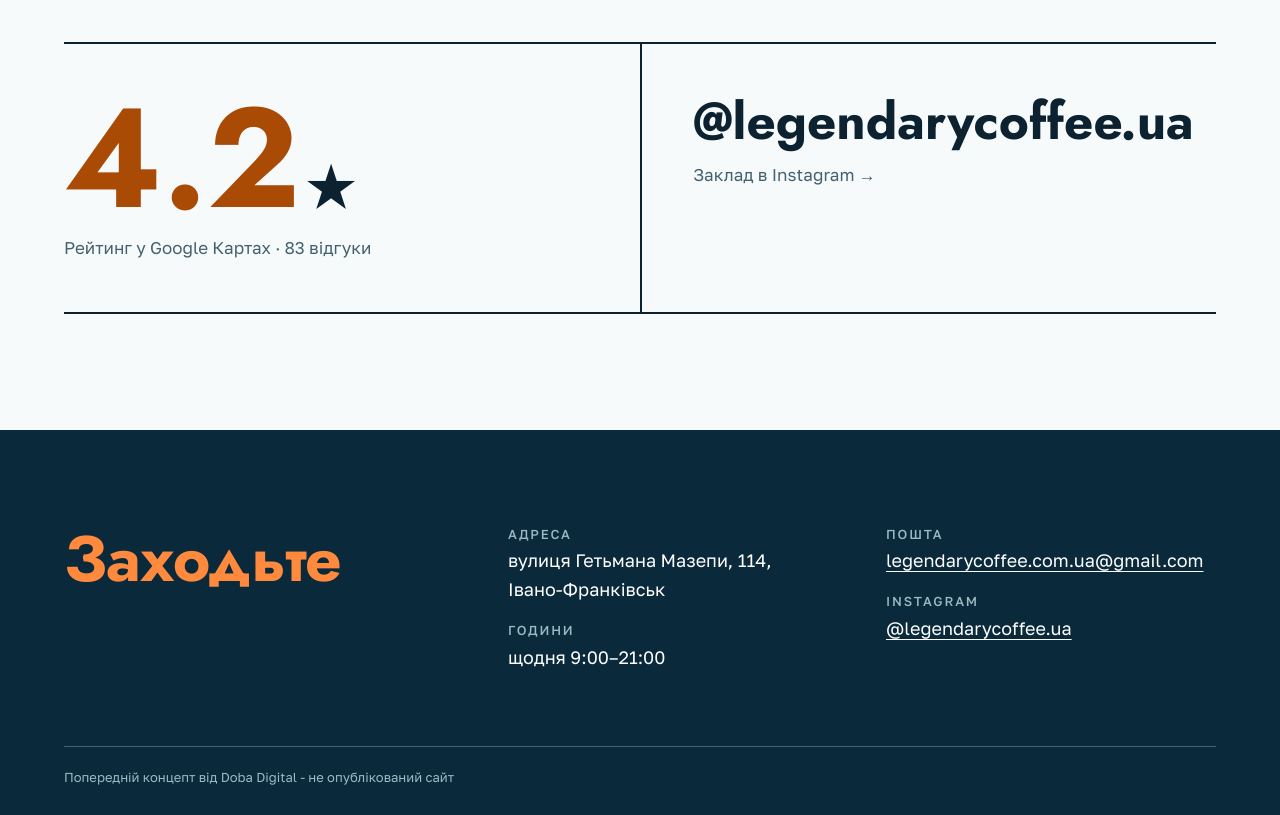
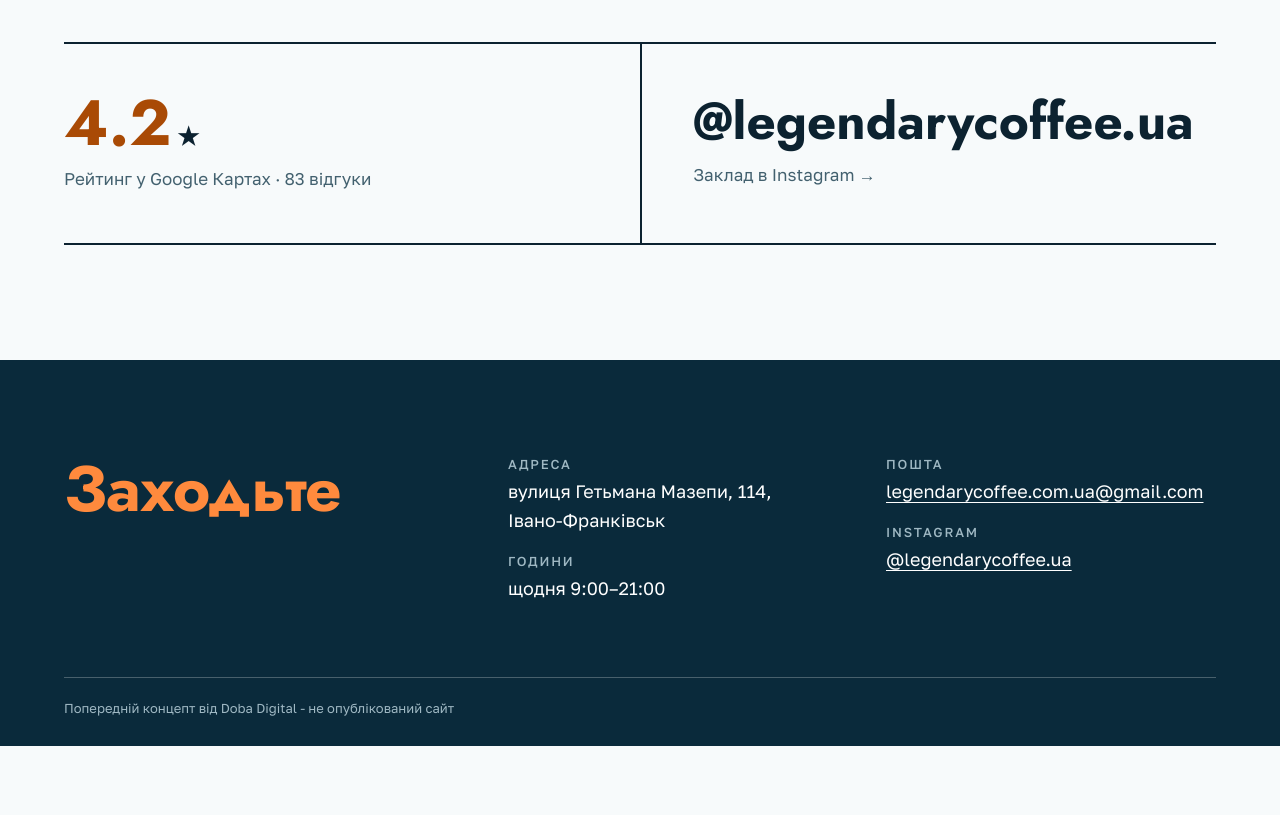
Before and after one commit to doba-digital-agency/previews, a plain HTML site: page p/legendary-coffee-1136b8/index.html in a window 1280 px wide. Shown: the part 3529-4344 px from the top of the page. After the commit the page ends 4275 px from the top, so only its background shows below. Drawn offline with Linux system fonts and the light colour scheme.

Commit message:
Preview legendary-coffee-1136b8

```diff
--- a/p/legendary-coffee-1136b8/index.html
+++ b/p/legendary-coffee-1136b8/index.html
@@ -110,7 +110,7 @@ h2{font:700 clamp(36px,5vw,64px)/1.05 var(--h);letter-spacing:-.01em}
 .social .grid{display:grid;grid-template-columns:1fr 1fr;border-top:2px solid var(--ink);border-bottom:2px solid var(--ink)}
 .social .grid>*{padding:clamp(28px,4vw,56px) 0;text-decoration:none}
 .social .grid>*+*{padding-left:clamp(24px,4vw,56px);border-left:2px solid var(--ink)}
-.score{font:700 clamp(72px,11vw,150px)/.9 var(--h);color:var(--crema-d)}
+.score{font:700 clamp(48px,11vw,64px)/.9 var(--h);color:var(--crema-d)}
 .score small{font-size:.38em;color:var(--ink);margin-left:6px}
 .social .handle{font:700 clamp(28px,4vw,52px)/1.05 var(--h);word-break:break-word}
 .social a.handle-box:hover .handle{color:var(--crema-d)}
```
